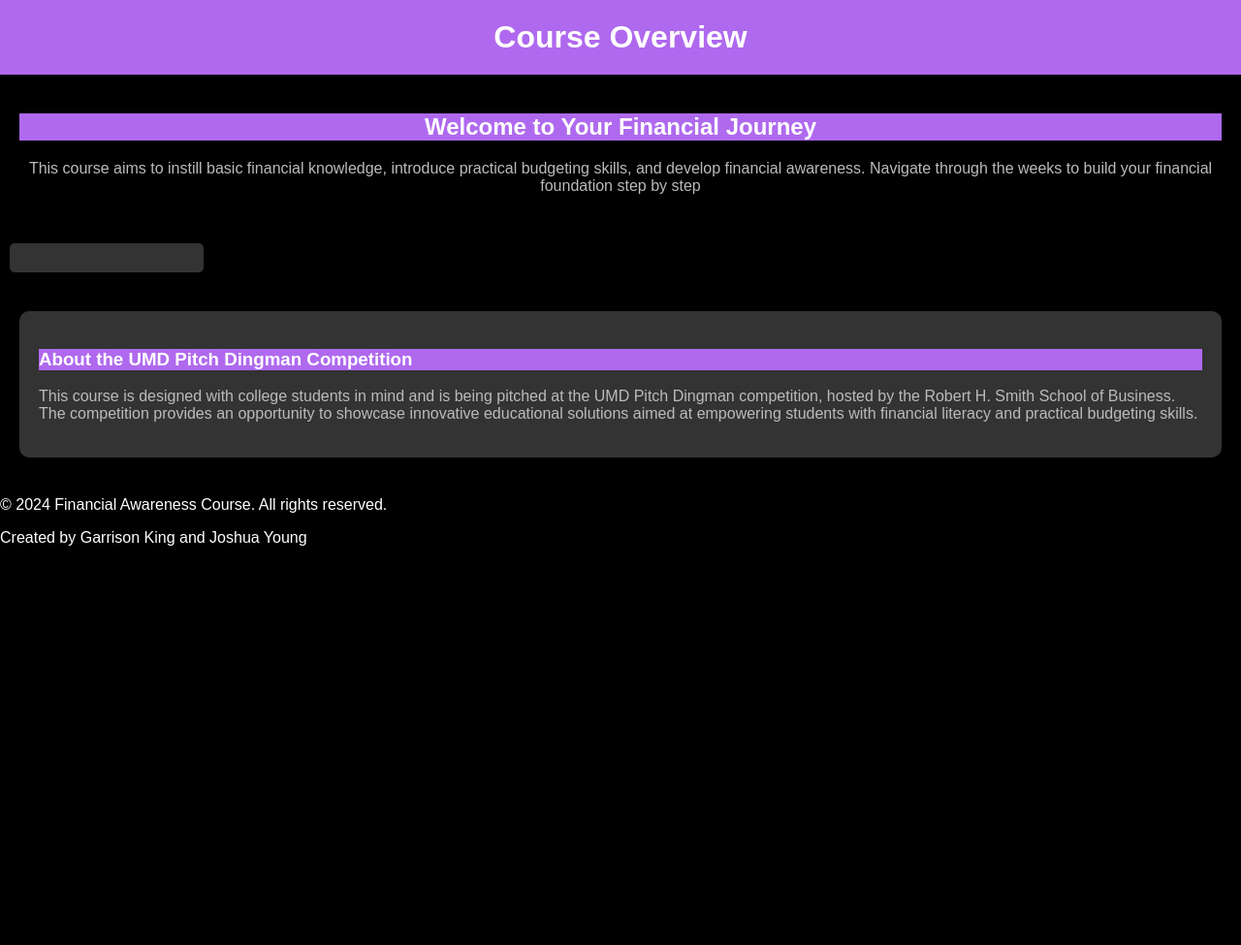
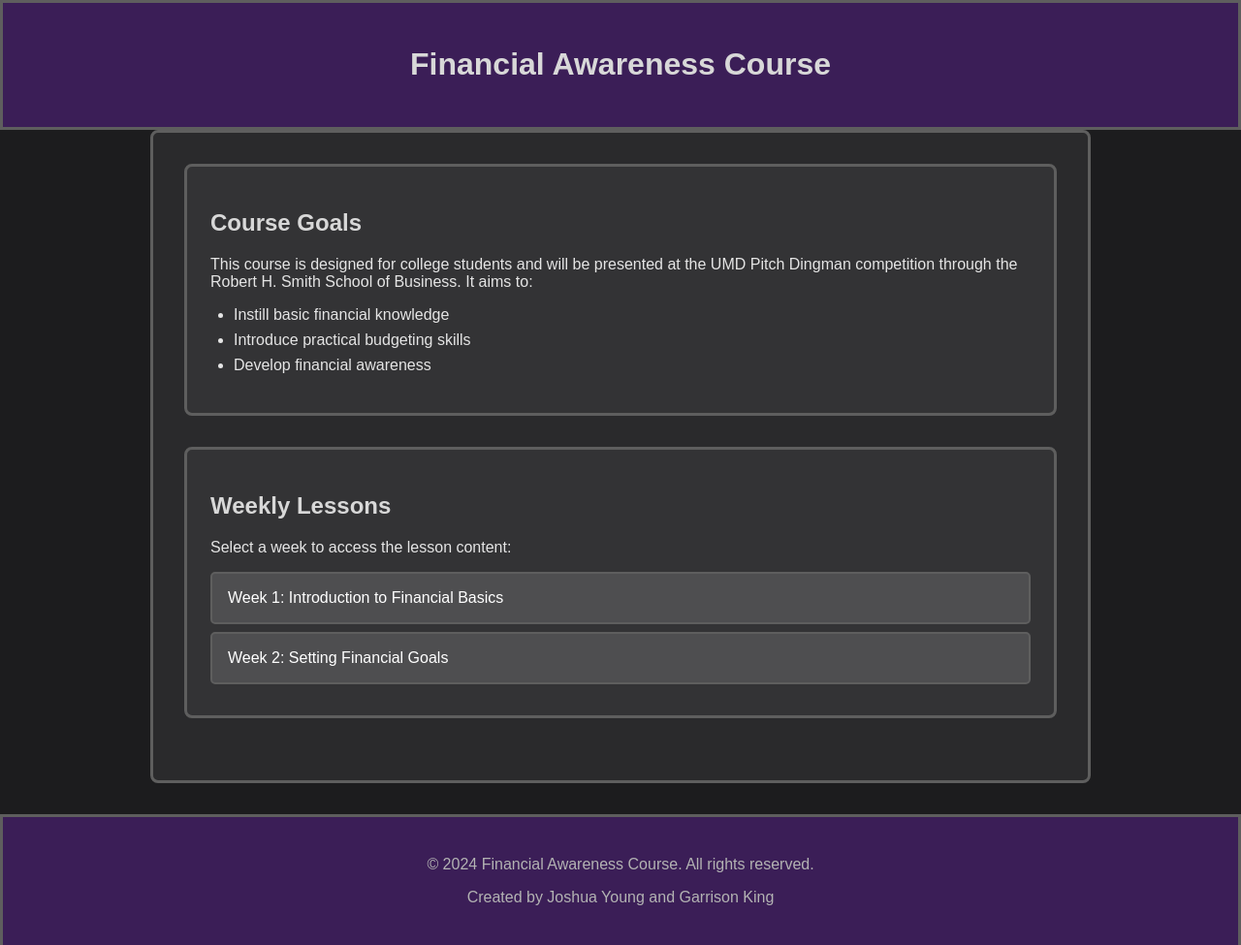
Before and after one commit to bluejazx/UMD-Buissnes-Idea, a plain HTML site: page courseDashboard/pages/courseOverview.html in a window 1280 px wide. Shown: the whole page at 97% size. Before the commit the page ends 800 px from the top, so only its background shows below. Drawn offline with Linux system fonts and the light colour scheme.

Commit message:
Clean up for overview page

```diff
--- a/courseDashboard/pages/courseOverview.html
+++ b/courseDashboard/pages/courseOverview.html
@@ -3,101 +3,99 @@
 <head>
     <meta charset="UTF-8">
     <meta name="viewport" content="width=device-width, initial-scale=1.0">
-    <title>Course Overview</title>
+    <title>Financial Awareness Course Overview</title>
     <style>
         body {
-            margin: 0; /* Page margins */
-            font-family: Arial, sans-serif; /* Sets fonts */
-            background-color: #000000; /* Black background */
-            color: #FFFFFF; /* White text */
+            background-color: #1c1c1e;
+            color: #e5e5e5;
+            font-family: Arial, sans-serif;
+            margin: 0;
+            padding: 0;
         }
-
         header {
-            background-color: #AF69EE; /* Orchid accent */
-            padding: 20px; /* Changes padding(Space between elements) */
-            text-align: center; /* Text alling */
+            background-color: #3b1e57;
+            color: #ffffff;
+            padding: 1.5em;
+            text-align: center;
+            border: 3px solid #5e5e5e;
         }
-
-        header h1 {
-            margin: 0;
+        main {
+            padding: 2em;
+            max-width: 900px;
+            margin: auto;
+            background-color: #2a2a2c;
+            border: 3px solid #5e5e5e;
+            border-radius: 8px;
         }
-
-        .container {
-            padding: 20px;
+        section {
+            margin-bottom: 2em;
+            padding: 1.5em;
+            background-color: #333335;
+            border: 3px solid #5e5e5e;
+            border-radius: 8px;
+        }
+        footer {
+            background-color: #3b1e57;
+            color: #b3b3b3;
             text-align: center;
+            padding: 1.5em;
+            border: 3px solid #5e5e5e;
+            margin-top: 2em;
         }
-
-        .container h2 {
-            background-color: #AF69EE; /* Orchid accent */
-        }
-
-        .description {
-            margin: 20px 0;
-            color: #BBBBBB; /* Light gray */
-        }
-
-        .week-links {
-            display: flex;
-            flex-wrap: wwrap;
-            justify-content: center;
-            padding: 20px;
-        }
-
-        .week-links {
-            background-color: #333333; /* Dark gray */
-            color: #FFFFFF; /* White text */
-            margin: 10px;
-            padding: 15px 25px;
+        .week-link {
+            display: block;
+            color: #ffffff;
             text-decoration: none;
+            background-color: #4e4e50;
+            padding: 1em;
+            margin: 0.5em 0;
             border-radius: 5px;
-            text-align: center;
-            width: 150px;
+            border: 2px solid #5e5e5e;
             transition: background-color 0.3s, transform 0.2s;
         }
-
-        .week-links:hover {
-            background-color: #AF69EE; /* Orchid accent */
-            transform: scale(1.05);
+        .week-link:hover {
+            background-color: #5a3b76;
+            transform: scale(1.03);
         }
-
-        .competition-section {
-            margin: 40px 20px;
-            padding: 20px;
-            background-color: #333333; /* Dark gray */
-            border-radius: 10px;
+        h1, h2 {
+            color: #d8d8d8;
         }
-
-        .competition-section h3 {
-            background-color: #AF69EE; /* Orchid accent */
+        ul {
+            padding-left: 1.5em;
         }
-
-        .competition-section p {
-            color: #BBBBBB; /* Light gray */
+        ul li {
+            margin: 0.5em 0;
         }
     </style>
 </head>
 <body>
     <header>
-        <h1>Course Overview</h1>
+        <h1>Financial Awareness Course</h1>
     </header>
-
-    <div class="container">
-        <h2>Welcome to Your Financial Journey</h2>
-        <p class="description">This course aims to instill basic financial knowledge, introduce practical budgeting skills, and develop financial awareness. Navigate through the weeks to build your financial foundation step by step</p>
-    </div>
-
-    <div class="week-links">
-        <!-- Links for each week. Add more links as needed -->
-    </div>
-
-    <div class="competition-section">
-        <h3>About the UMD Pitch Dingman Competition</h3>
-        <p>This course is designed with college students in mind and is being pitched at the UMD Pitch Dingman competition, hosted by the Robert H. Smith School of Business. The competition provides an opportunity to showcase innovative educational solutions aimed at empowering students with financial literacy and practical budgeting skills.</p>
-    </div>
-
+    <main>
+        <section>
+            <h2>Course Goals</h2>
+            <p>This course is designed for college students and will be presented at the UMD Pitch Dingman competition through the Robert H. Smith School of Business. It aims to:</p>
+            <ul>
+                <li>Instill basic financial knowledge</li>
+                <li>Introduce practical budgeting skills</li>
+                <li>Develop financial awareness</li>
+            </ul>
+        </section>
+        <section>
+            <h2>Weekly Lessons</h2>
+            <p>Select a week to access the lesson content:</p>
+            <div>
+                <!-- Example week links, replicate for all weeks -->
+                <a href="#" class="week-link">Week 1: Introduction to Financial Basics</a>
+                <a href="#" class="week-link">Week 2: Setting Financial Goals</a>
+                <!-- Continue adding week links as needed -->
+            </div>
+        </section>
+    </main>
     <footer>
         <p>&copy; 2024 Financial Awareness Course. All rights reserved.</p>
-        <p>Created by Garrison King and Joshua Young</p>
+        <p>Created by Joshua Young and Garrison King</p>
     </footer>
 </body>
 </html>
```
